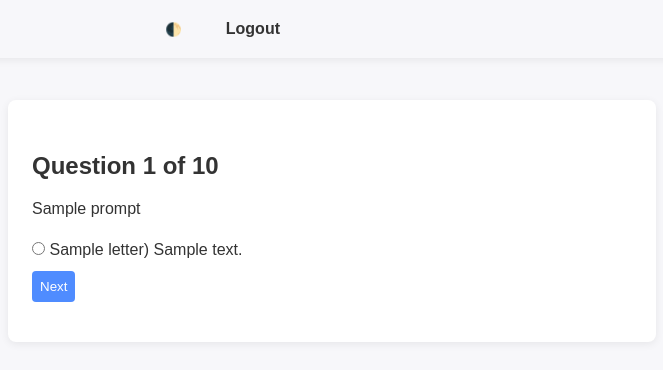
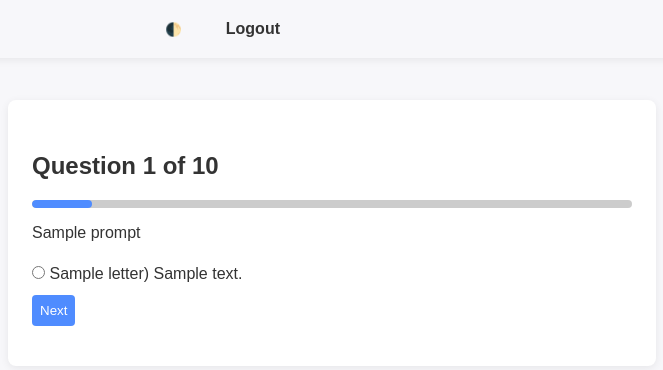
Before and after one commit to JBLarson/quizpro, a Flask app: template templates/chat.html in a window 1280 px wide. Shown: the top 370 px of the page, without its empty margins (308-971 px from the left). Run offline with Flask 3, Linux system fonts and the light colour scheme; the template is opened without the code that fills it: most values are stand-ins (such as "Sample title", 1, 10 or a date in 2020).

Commit message:
progress bar

```diff
--- a/static/css/style.css
+++ b/static/css/style.css
@@ -147,3 +147,20 @@ button.theme-toggle:hover {
   padding: 0;
   margin: 0;
 }
+
+/* Progress bar styling */
+.progress-container {
+  width: 100%;
+  background: var(--input-border);
+  border-radius: 4px;
+  margin-bottom: 16px;
+  height: 8px;
+  overflow: hidden;
+}
+.progress-bar {
+  height: 100%;
+  width: 0;
+  background: var(--button-bg);
+  border-radius: 4px;
+  transition: width 0.3s ease;
+}
--- a/templates/chat.html
+++ b/templates/chat.html
@@ -17,6 +17,10 @@
 
   <div class="container">
     <h2>Question {{ index }} of {{ total }}</h2>
+    <!-- Progress Bar -->
+    <div class="progress-container">
+      <div class="progress-bar" id="progressBar" data-index="{{ index }}" data-total="{{ total }}"></div>
+    </div>
     <p>{{ question.prompt }}</p>
     <form method="POST">
       {% for letter, text in question.options.items() %}
@@ -41,6 +45,15 @@
         localStorage.setItem('theme', theme);
       });
     })();
+
+    document.addEventListener('DOMContentLoaded', function() {
+      const bar = document.getElementById('progressBar');
+      const idx = parseInt(bar.getAttribute('data-index'), 10);
+      const tot = parseInt(bar.getAttribute('data-total'), 10);
+      if (tot > 0) {
+        bar.style.width = ((idx / tot) * 100) + '%';
+      }
+    });
   </script>
 </body>
 </html>
```
